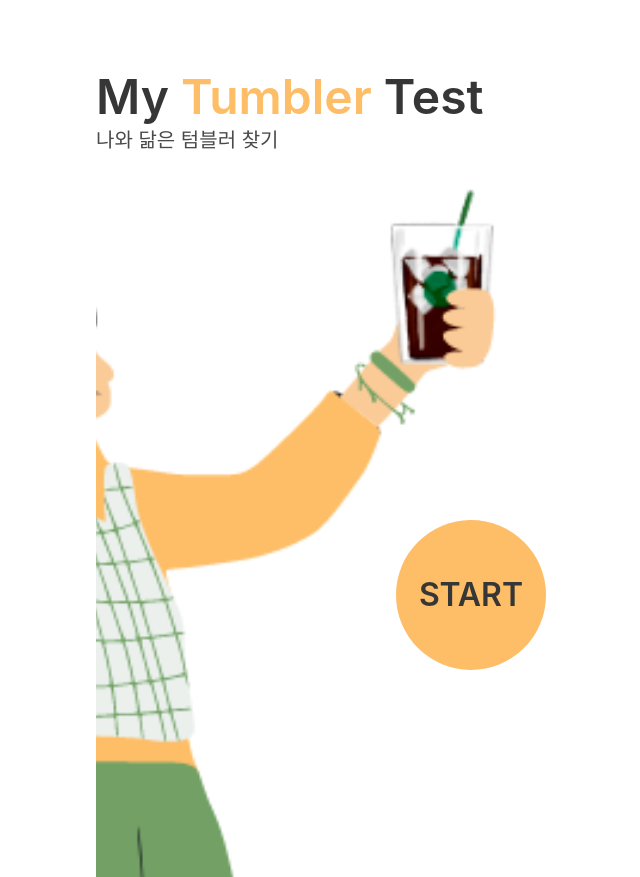
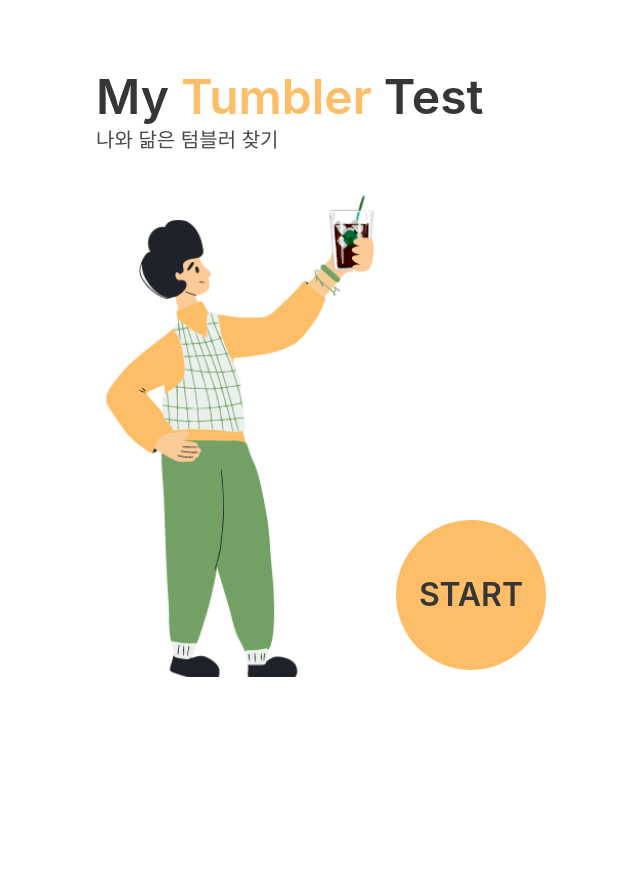
Before and after one commit to helloJihyun/my-tumblr, a Flask app: page / in a window 1280 px wide. Shown: the whole page, without its empty margins (294-934 px from the left). After the commit the page ends 677 px from the top, so only its background shows below. Run offline with Flask 2, Linux system fonts and the light colour scheme.

Commit message:
index 수정

```diff
--- a/templates/index.html
+++ b/templates/index.html
@@ -18,16 +18,18 @@
         .container {
             text-align: left;
             width: 500px;
+            height: 70vh;
         }
 
         .main_char {
             background-image: url("../static/image/mian_char.png");
             background-size: cover;
             background-repeat: no-repeat;
-            background-position: -250px -30px;
+            /*background-position: -250px -30px;*/
             position: relative;
-            width: 700px;
-            height: 700px;
+            /*background-color: black;*/
+            width: 300px;
+            height: 500px;
         }
 
         .start {
@@ -90,7 +92,7 @@
             나와 닮은 텀블러 찾기
         </p>
         <div class="main_char">
-<!--            <img src="/static/image/mian_char.png">-->
+
         </div>
         <div class="start">
             <button class="button" onclick="location.href = '/question'"><h3 class="title is-3">START</h3></button>
```
